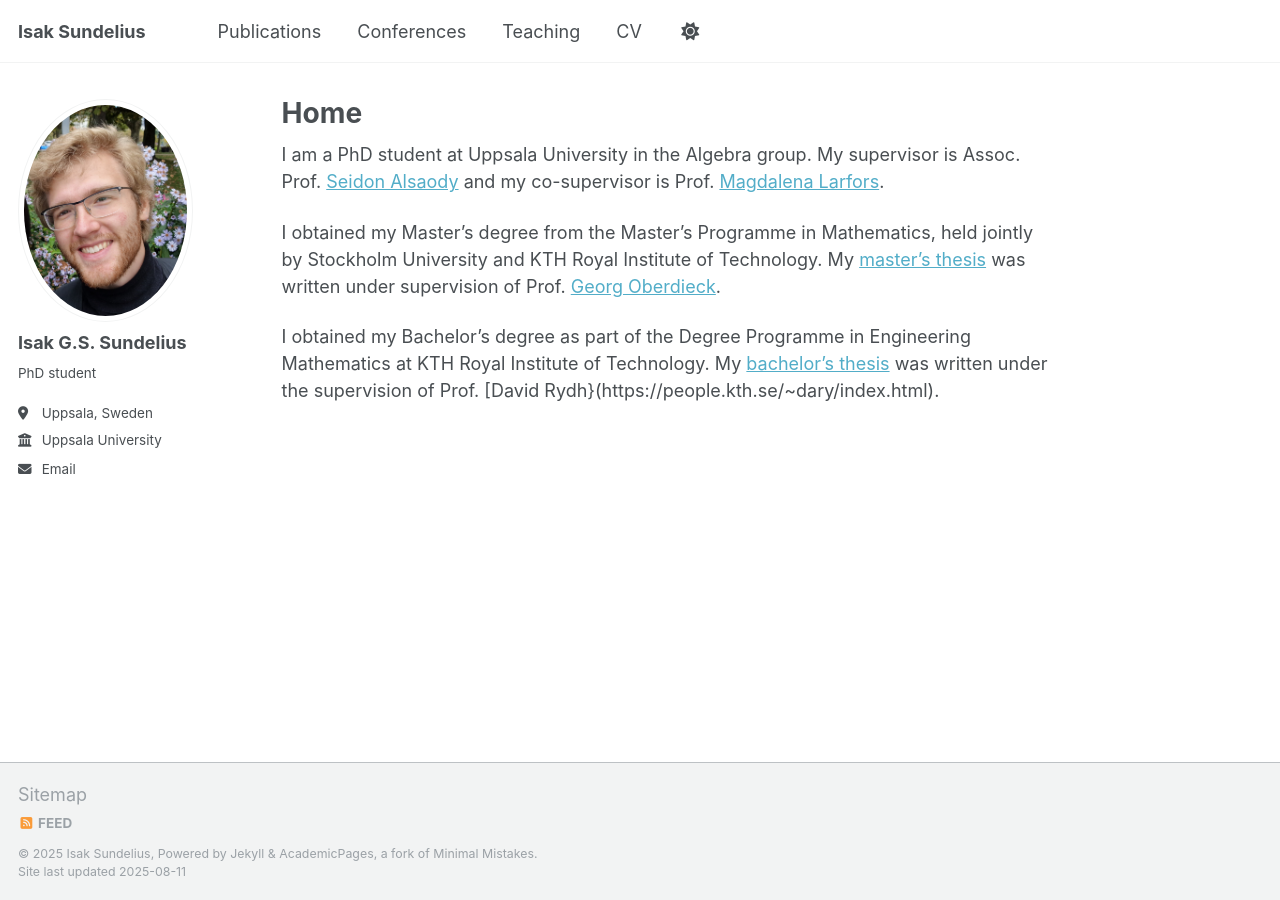
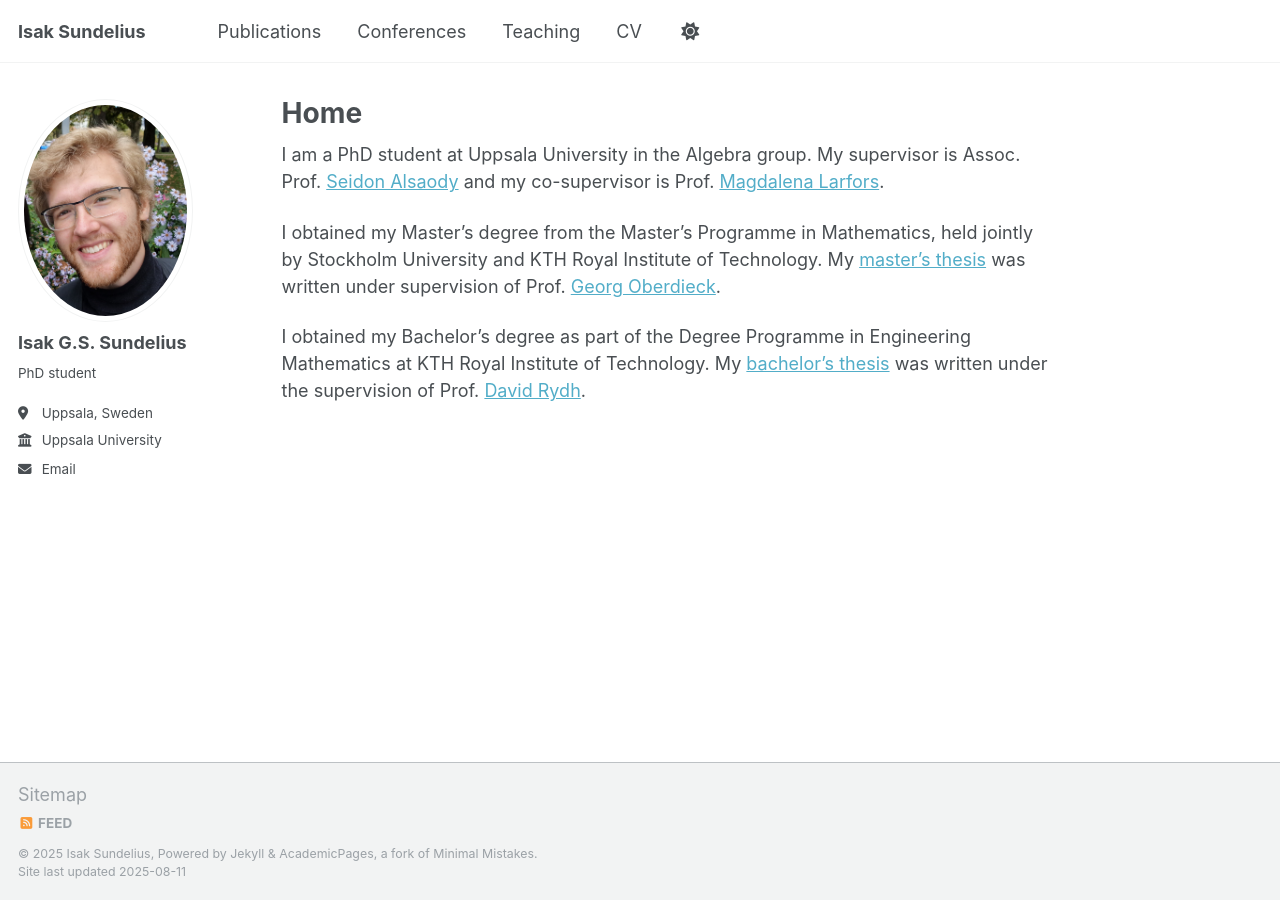
Before and after one commit to IsakSundelius/isaksundelius.github.io, a Jekyll site: the page built from _pages/about.md, in a window 1280 px wide. Built offline with Jekyll 4.4.1, drawn with Linux system fonts in a browser that asks for light colours.

Commit message:
Update about.md
Corrected error.

```diff
--- a/_pages/about.md
+++ b/_pages/about.md
@@ -11,4 +11,4 @@ I am a PhD student at Uppsala University in the Algebra group. My supervisor is
 
 I obtained my Master's degree from the Master's Programme in Mathematics, held jointly by Stockholm University and KTH Royal Institute of Technology. My [master's thesis](http://kth.diva-portal.org/smash/record.jsf?pid=diva2:1923800) was written under supervision of Prof. [Georg Oberdieck](https://www.mathi.uni-heidelberg.de/~georgo/).
 
-I obtained my Bachelor's degree as part of the Degree Programme in Engineering Mathematics at KTH Royal Institute of Technology. My [bachelor's thesis](https://www.diva-portal.org/smash/record.jsf?pid=diva2:1776757) was written under the supervision of Prof. [David Rydh}(https://people.kth.se/~dary/index.html).
+I obtained my Bachelor's degree as part of the Degree Programme in Engineering Mathematics at KTH Royal Institute of Technology. My [bachelor's thesis](https://www.diva-portal.org/smash/record.jsf?pid=diva2:1776757) was written under the supervision of Prof. [David Rydh](https://people.kth.se/~dary/index.html).
```
